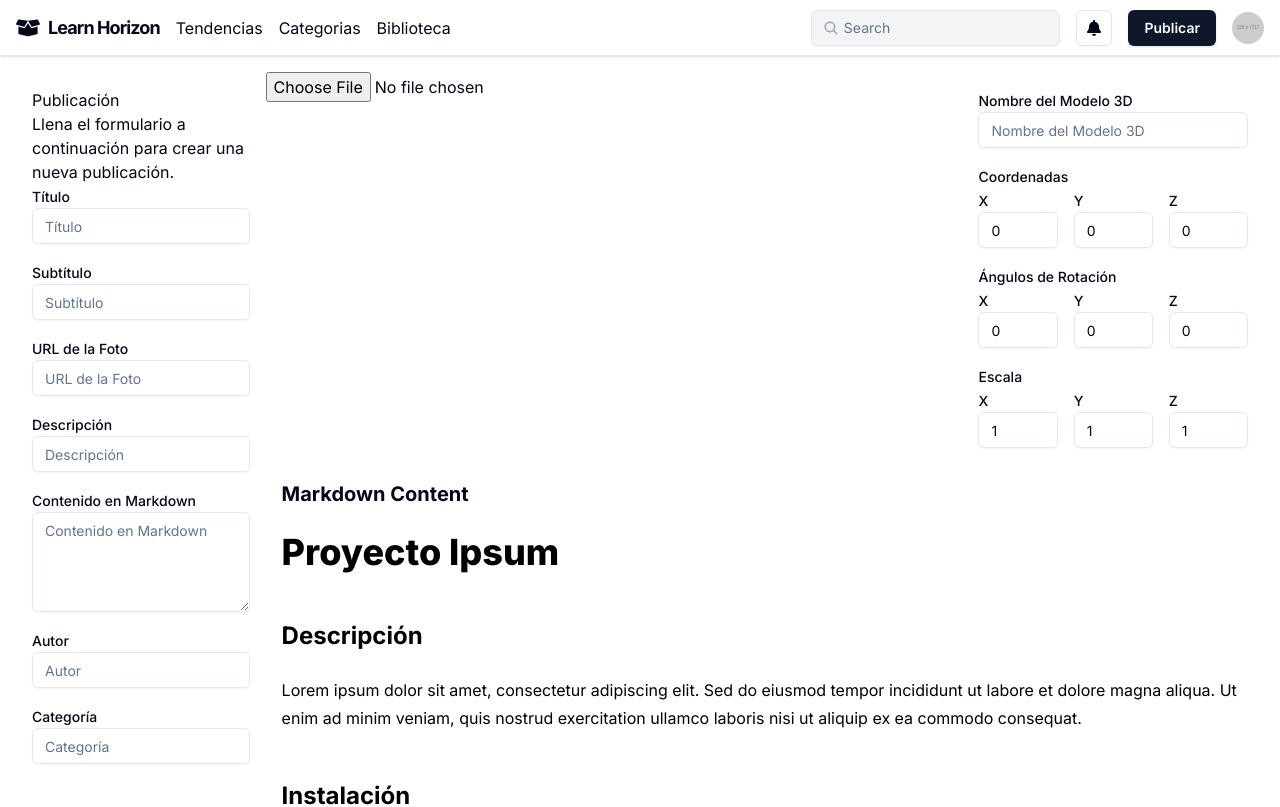
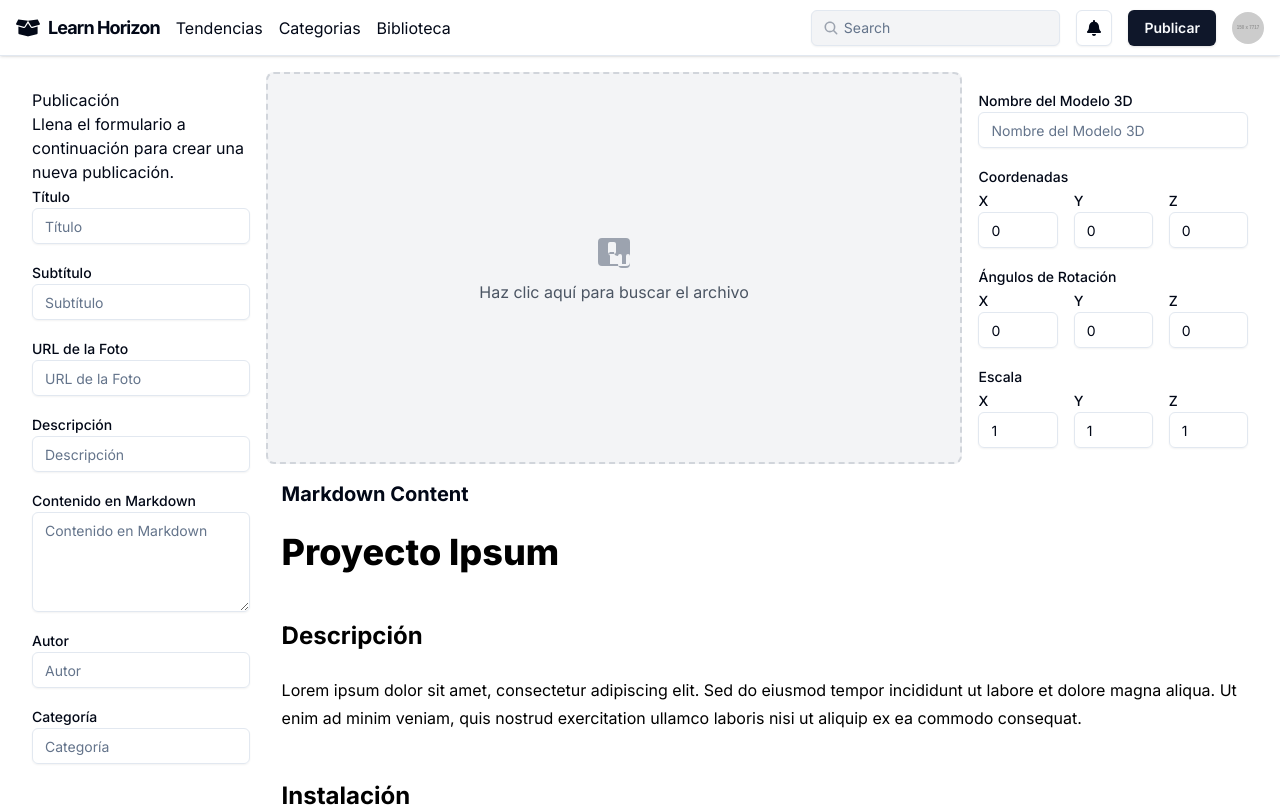
Before and after one commit to NewHorizon-AI/LearnHorizon-Frontend, a Next.js app: page /article/create in a window 1280 px wide. Shown: the top 807 px of the page. Built offline with nearby package versions, Linux system fonts and the light colour scheme.

Commit message:
Recuperando upload

```diff
--- a/src/components/article/create/Upload.tsx
+++ b/src/components/article/create/Upload.tsx
@@ -1,17 +1,61 @@
-import React from 'react'
+import React, { useState } from 'react'
 import { type IFile } from '@/interfaces/formData/INewPublication'
 
-const Upload: React.FC<IFile> = ({ file }) => (
-  <div>
-    <input
-      type="file"
-      onChange={(e) => {
-        if (e.target.files?.[0] != null) {
-          file.setValue(e.target.files[0])
-        }
-      }}
-    />
-  </div>
-)
+const Upload: React.FC<IFile> = ({ file }) => {
+  const [selectedFile, setSelectedFile] = useState<File | null>(null)
+  const [progress, setProgress] = useState<number>(0)
+
+  const handleFileChange = (e: React.ChangeEvent<HTMLInputElement>): void => {
+    if (e.target.files?.[0] != null) {
+      const file = e.target.files[0]
+      // Set the value of the file using the useState hook
+      // instead of trying to access a non-existent 'setValue' property on the File object
+      setSelectedFile(file)
+    }
+  }
+
+  return (
+    <div className="w-full h-full bg-gray-100 border-2 border-dashed border-gray-300 rounded-lg flex flex-col items-center justify-center">
+      <input
+        type="file"
+        className="hidden"
+        id="file-upload"
+        onChange={handleFileChange}
+      />
+      <label
+        htmlFor="file-upload"
+        className="cursor-pointer flex flex-col items-center justify-center h-full w-full"
+      >
+        <svg
+          xmlns="http://www.w3.org/2000/svg"
+          className="h-10 w-10 text-gray-400"
+          viewBox="0 0 20 20"
+          fill="currentColor"
+        >
+          <path
+            fillRule="evenodd"
+            d="M4 3a2 2 0 00-2 2v10a2 2 0 002 2h12a2 2 0 002-2V5a2 2 0 00-2-2H4zm3 8a1 1 0 011 1v4h4v-4a1 1 0 112 0v4h2v-4a1 1 0 112 0v4a2 2 0 01-2 2h-2a2 2 0 01-2-2v-4a2 2 0 01-2-2H8zm1-6a1 1 0 00-1 1v4a1 1 0 001 1h2a1 1 0 001-1V6a1 1 0 00-1-1H9z"
+            clipRule="evenodd"
+          />
+        </svg>
+        <span className="mt-2 text-gray-600">
+          Haz clic aquí para buscar el archivo
+        </span>
+      </label>
+      {selectedFile != null && (
+        <div className="mt-4 w-full">
+          <div className="text-sm text-gray-500">{selectedFile.name}</div>
+          <div className="relative w-full bg-gray-200 rounded">
+            <div
+              className="absolute top-0 h-2 bg-blue-500 rounded"
+              style={{ width: `${progress}%` }}
+            ></div>
+          </div>
+          <div className="text-right text-sm text-gray-500">{progress}%</div>
+        </div>
+      )}
+    </div>
+  )
+}
 
 export default Upload
```
